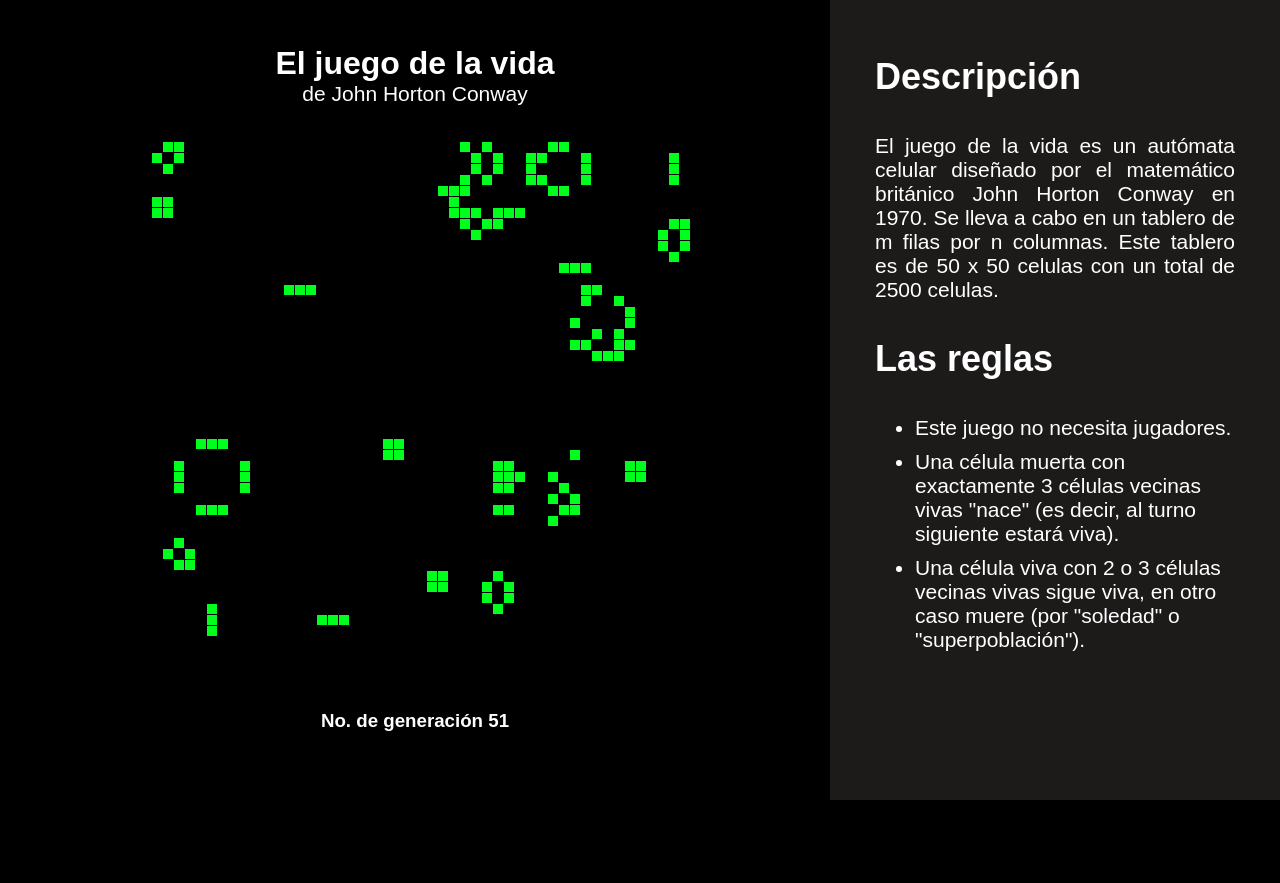
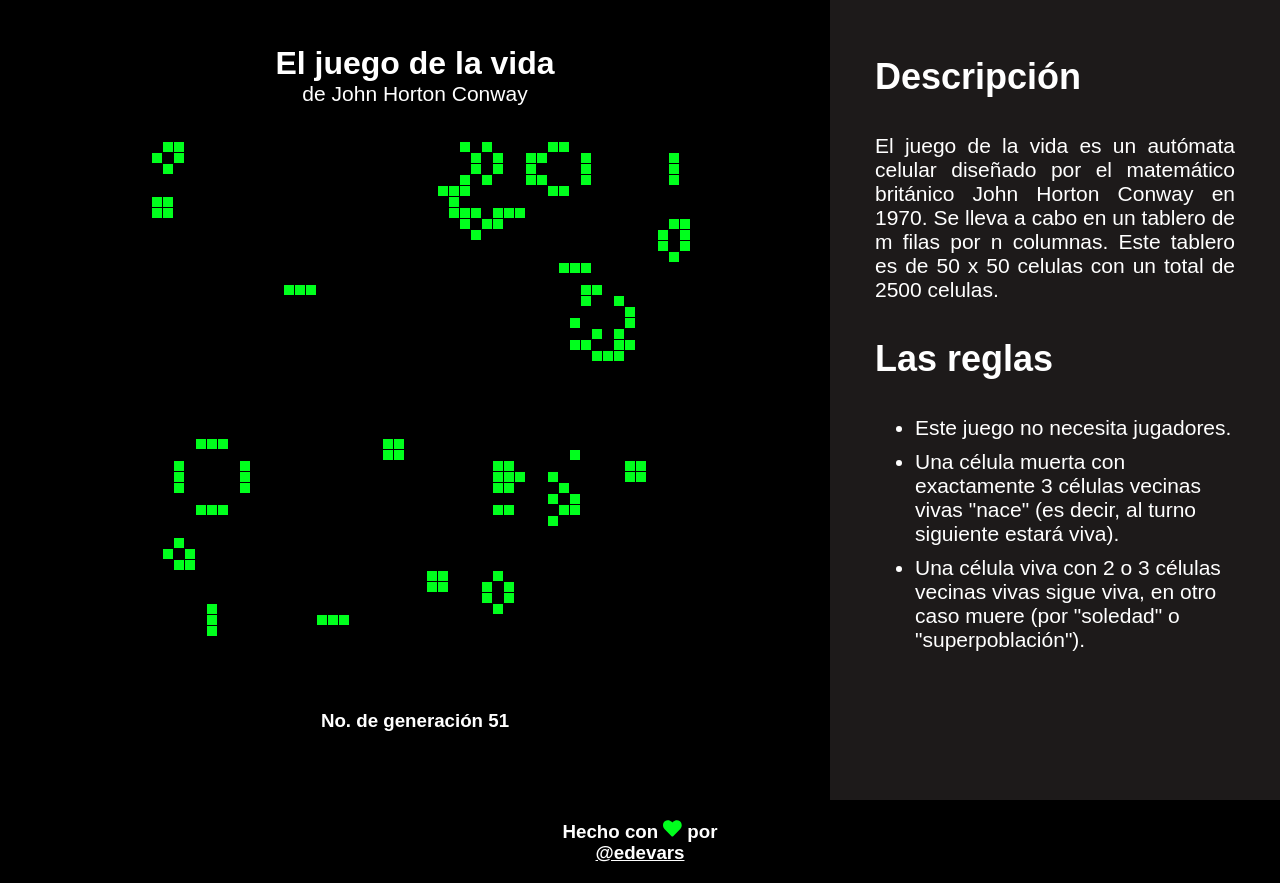
Before and after one commit to edevars/the-game-of-life, a Next.js app: page / in a window 1280 px wide. Before the commit the page ends 800 px from the top, so only its background shows below. Built offline with nearby package versions, Linux system fonts and the light colour scheme.

Commit message:
:sparkles: Adding main wrapper

```diff
--- a/pages/index.js
+++ b/pages/index.js
@@ -4,9 +4,15 @@ import { GridWrapper } from "../styles/GridWrapper";
 import { GlobalStyle } from "../styles/GlobalStyle";
 import { Title } from "../styles/Title";
 import { Subtitle } from "../styles/Subtitle";
+import { Footer } from "../styles/Footer";
 
 const BOARD_SIZE = 50;
 const NUMBER_OF_CELLS = BOARD_SIZE * BOARD_SIZE;
+
+const MainWrapper = styled.div`
+  display: flex;
+  flex-direction: column;
+`;
 
 const BorderBox = styled.div`
   display: flex;
@@ -394,7 +400,7 @@ const Home = () => {
   }, [time]);
 
   return (
-    <div>
+    <MainWrapper>
       <GlobalStyle />
       <GridWrapper>
         <BorderBox>
@@ -429,7 +435,8 @@ const Home = () => {
           </ul>
         </aside>
       </GridWrapper>
-    </div>
+      <Footer />
+    </MainWrapper>
   );
 };
 
```
